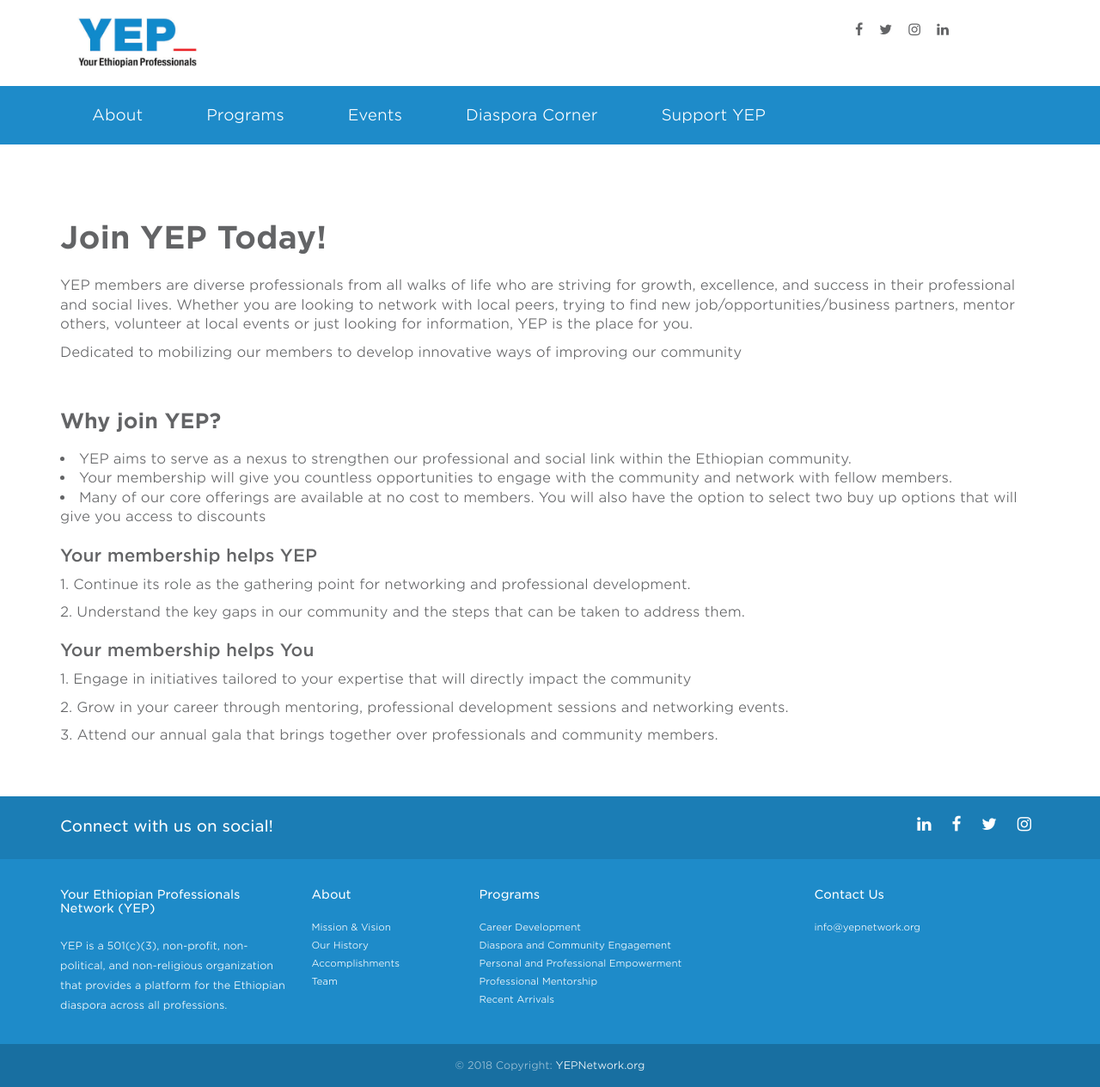
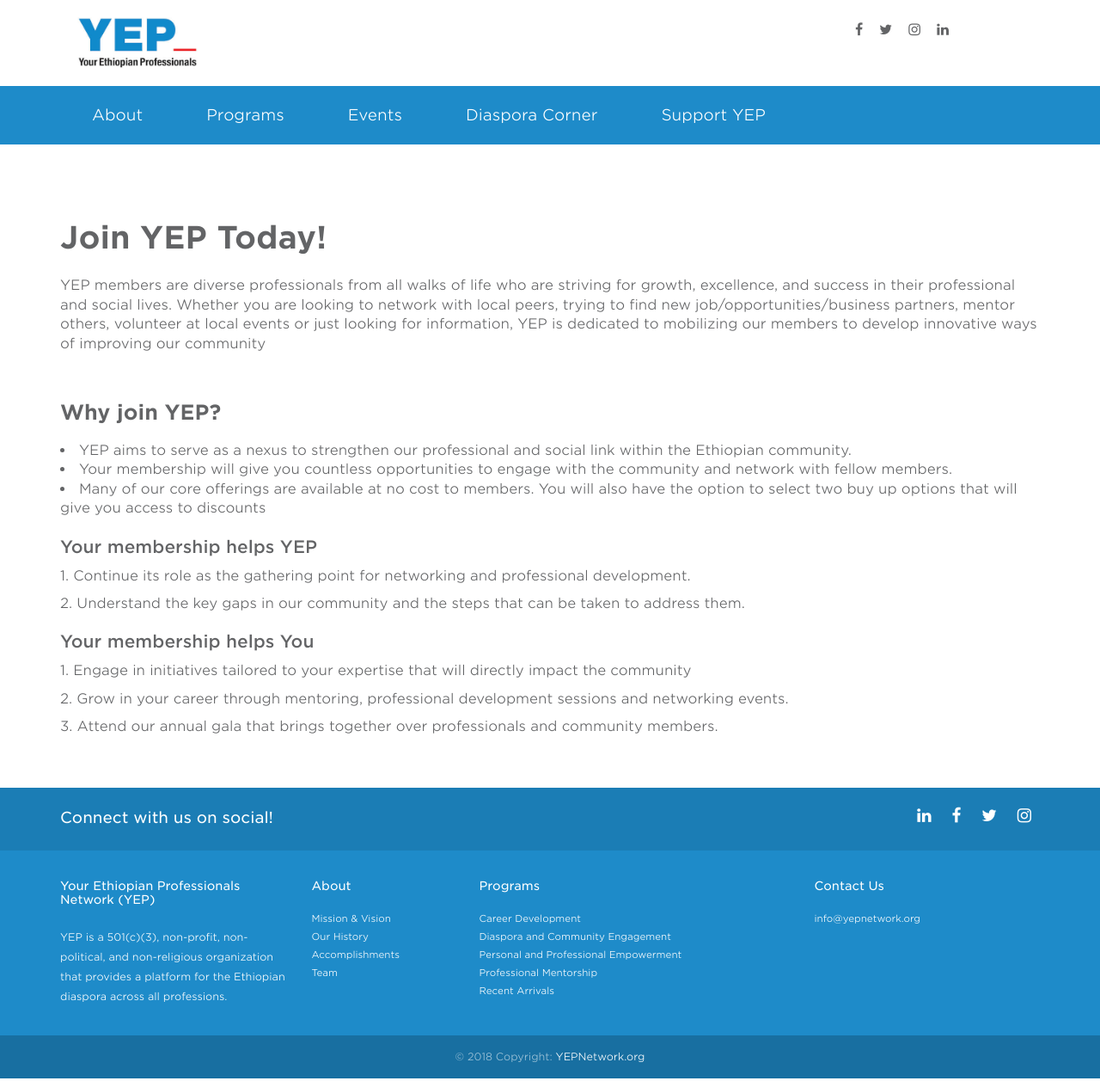
Before and after one commit to YEPNetwork/yepnetwork.github.io, a Jekyll site: the page built from _pages/join.html, in a window 1280 px wide. Shown: the whole page at 86% size. Built offline with Jekyll 4.4.1, drawn with Linux system fonts in a browser that asks for light colours; nearby versions of some CDN libraries.

Commit message:
Update join.html

```diff
--- a/_pages/join.html
+++ b/_pages/join.html
@@ -9,8 +9,7 @@
   <div class="row">
     <div class="col-sm-12">
       <h1>Join YEP Today!</h1>
-       <p>YEP members are diverse professionals from all walks of life who are striving for growth, excellence, and success in their professional and social lives.   Whether you are looking to network with local peers, trying to find new job/opportunities/business partners, mentor others, volunteer at local events or just looking for information, YEP is the place for you.</p>
-       <p>Dedicated to mobilizing our members to develop innovative ways of improving our community </p>
+       <p>YEP members are diverse professionals from all walks of life who are striving for growth, excellence, and success in their professional and social lives. Whether you are looking to network with local peers, trying to find new job/opportunities/business partners, mentor others, volunteer at local events or just looking for information, YEP is dedicated to mobilizing our members to develop innovative ways of improving our community </p>
       <h2> Why join YEP? </h2>
       <li> YEP aims to serve as a nexus to strengthen our professional and social link within the Ethiopian community.</li>
       <li> Your membership will give you countless opportunities to engage with the community and network with fellow members.</li>
```
